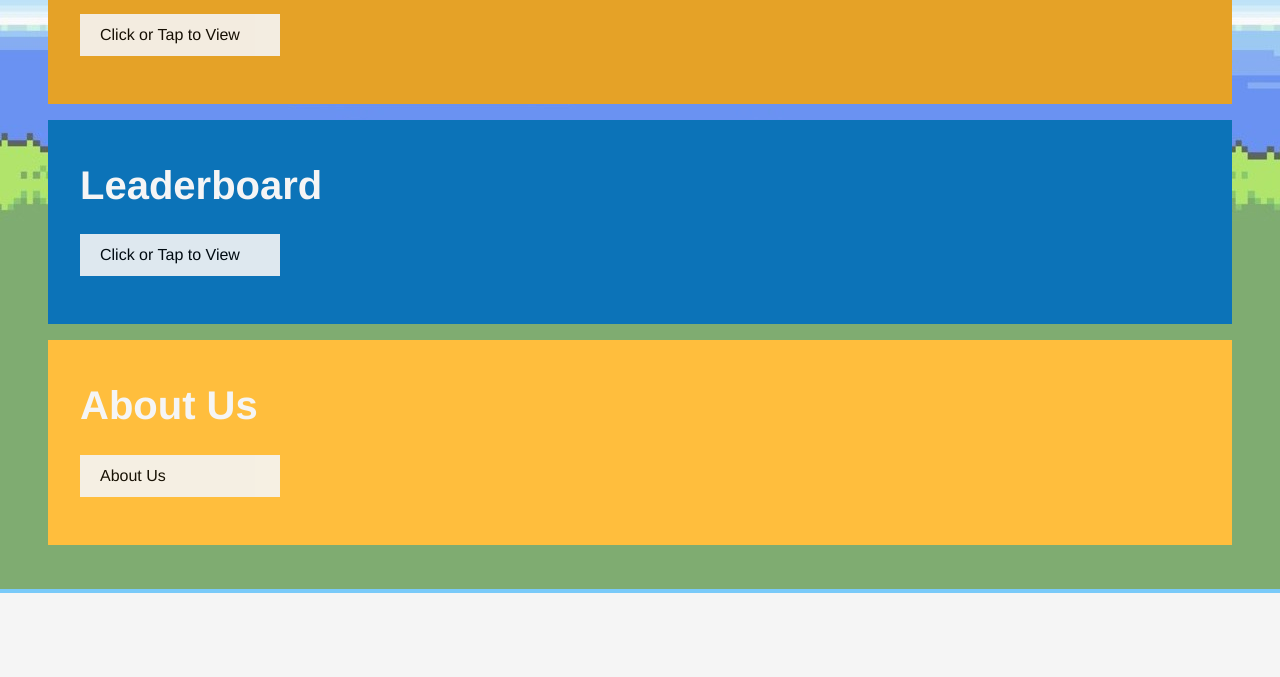
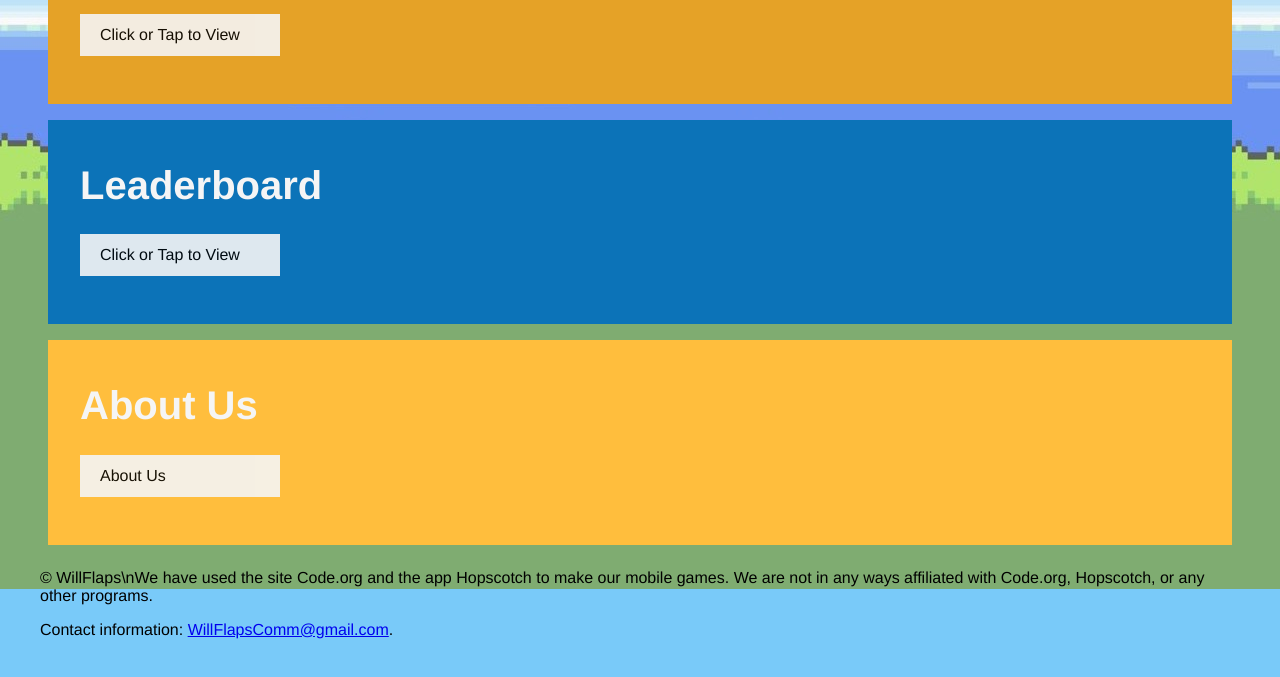
Before and after one commit to WillGaming/WillFlaps, a plain HTML site: page index.html in a window 1280 px wide. Shown: the part 1331-2008 px from the top of the page. Before the commit the page ends 1924 px from the top, so only its background shows below. Drawn offline with nearby package versions, Linux system fonts and the light colour scheme.

Commit message:
Update index.html

```diff
--- a/index.html
+++ b/index.html
@@ -58,4 +58,9 @@
 <script src='js/main.js'></script>
 </body>
 </body>
+ <footer>
+  <p>	&copy; WillFlaps\nWe have used the site Code.org and the app Hopscotch to make our mobile games. We are not in any ways affiliated with Code.org, Hopscotch, or any other programs.</p>
+  <p>Contact information: <a href="mailto:willflapscomm@gmail.com">
+  WillFlapsComm@gmail.com</a>.</p>
+</footer>
 </html>
```
